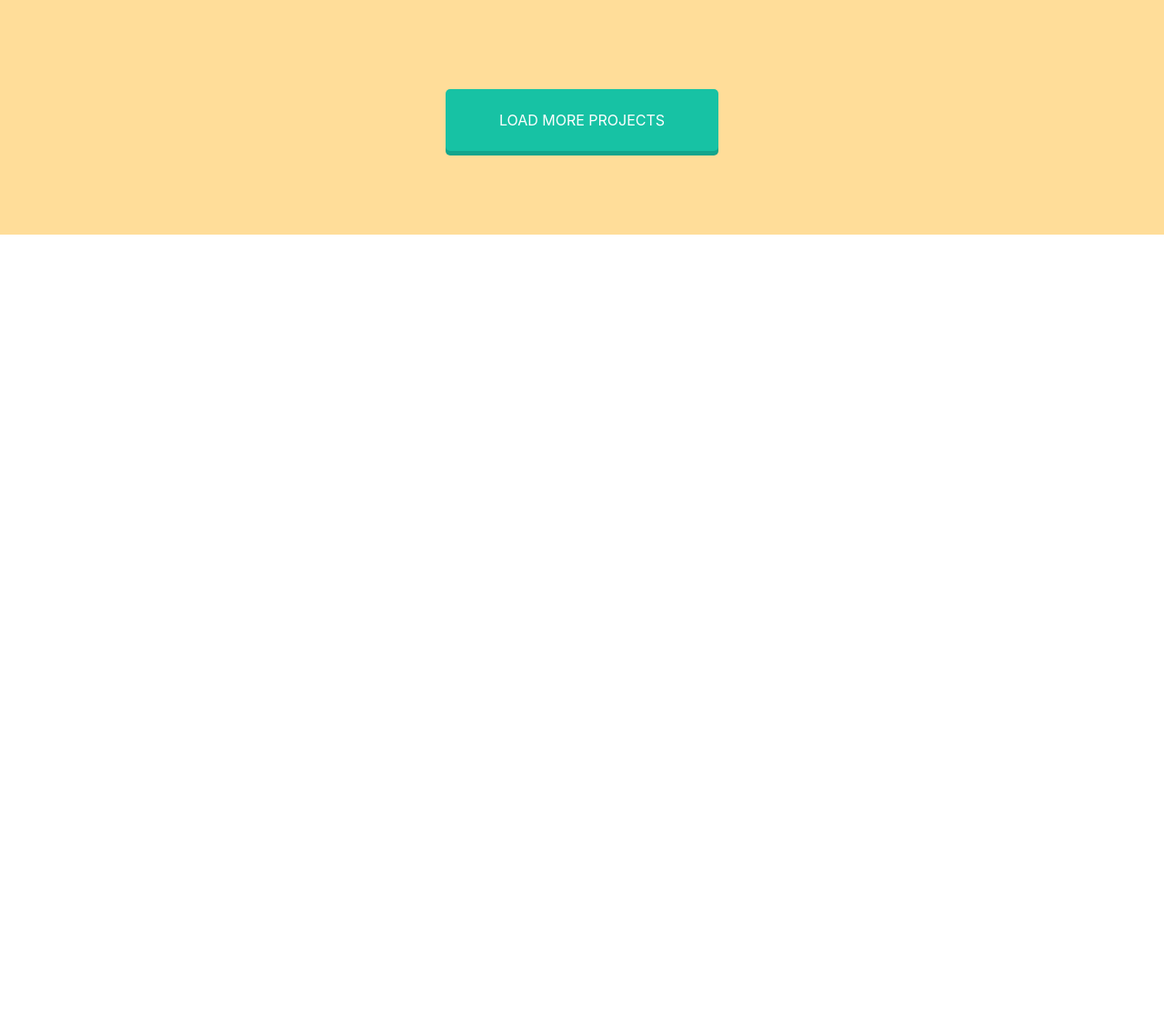
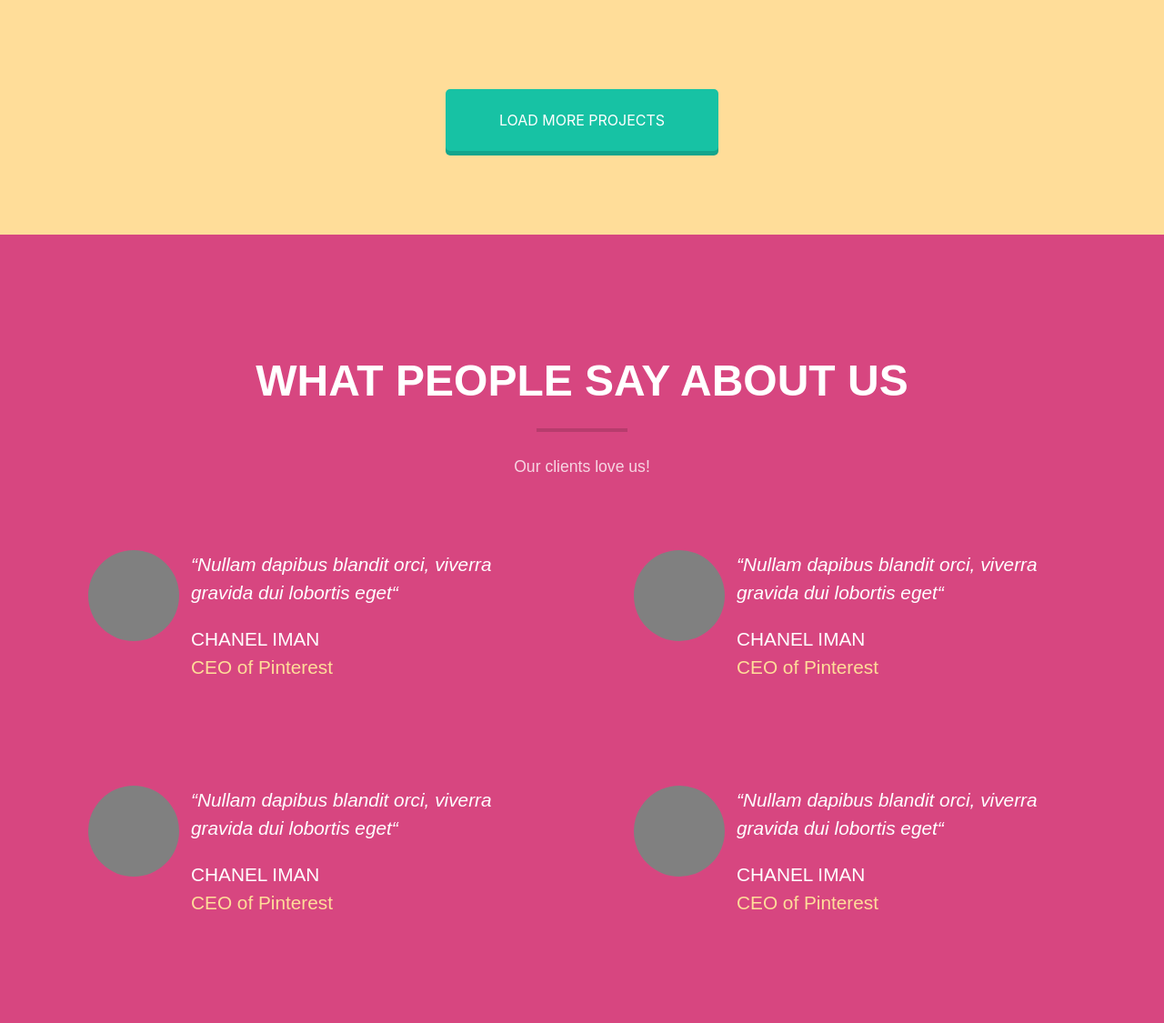
Before and after one commit to Dioneya/SiteTestFlexBoxTechnologie, a plain HTML site: page index.html in a window 1280 px wide. Shown: the part 4179-5304 px from the top of the page at 91% size. Before the commit the page ends 4437 px from the top, so only its background shows below. Drawn offline with nearby package versions, Linux system fonts and the light colour scheme; a web font is replaced by a local one.

Commit message:
Add files via upload

```diff
--- a/index.html
+++ b/index.html
@@ -210,6 +210,49 @@
             </div>
         </div>
     </main>
+    <main class="main4">
+        <div class="main main-content col-12">
+            <p class="col-12">WHAT PEOPLE SAY ABOUT US</p>
+            <div class="col-12 line-box">
+            <div class="line"></div>
+            </div>
+            <p class="col-6 sub-info">Our clients love us! </p>
+            <div class="testimotional">
+                <div class = "box-tem">
+                    <div class="round"></div>
+                    <div class="tem-description">
+                    <p><i>“Nullam dapibus blandit orci, viverra gravida dui lobortis eget“</i></p>
+                    <p class="head-info-block">Chanel Iman </p>
+                    <p class="sub-head-info-block">CEO of Pinterest </p>
+                    </div>
+                </div>
+                <div class = "box-tem">
+                    <div class="round"></div>
+                    <div class="tem-description">
+                    <p><i>“Nullam dapibus blandit orci, viverra gravida dui lobortis eget“</i></p>
+                    <p class="head-info-block">Chanel Iman </p>
+                    <p class="sub-head-info-block">CEO of Pinterest </p>
+                    </div>
+                </div>
+                <div class = "box-tem">
+                    <div class="round"></div>
+                    <div class="tem-description">
+                    <p><i>“Nullam dapibus blandit orci, viverra gravida dui lobortis eget“</i></p>
+                    <p class="head-info-block">Chanel Iman </p>
+                    <p class="sub-head-info-block">CEO of Pinterest </p>
+                    </div>
+                </div>
+                <div class = "box-tem">
+                    <div class="round"></div>
+                    <div class="tem-description">
+                    <p><i>“Nullam dapibus blandit orci, viverra gravida dui lobortis eget“</i></p>
+                    <p class="head-info-block">Chanel Iman </p>
+                    <p class="sub-head-info-block">CEO of Pinterest </p>
+                    </div>
+                </div>
+            </div>
+        </div>
+    </main>
     <footer></footer>
 </body>
 </html>
--- a/style.css
+++ b/style.css
@@ -412,3 +412,64 @@ p.head-info-block .second-main{
 .main3 .button button:hover{
     background-color: #20e9c6;
 }
+
+.main4{
+    min-height: 895px;
+    width: 100%;
+    background-color: #d74680;
+}
+
+.main4 .line{
+    background-color: #b73c6d;
+}
+.main4 .sub-info{
+    color: #fae6ee;
+}
+
+.testimotional{
+    max-width: 1140px;
+    width: 100%;
+    display: flex;
+    justify-content: space-between;
+    flex-wrap: wrap;
+    margin-top: 5%;
+}
+
+.box-tem{
+    max-width: 540px;
+    width: 100%;
+    display: flex;
+    justify-content: space-between;
+    flex-direction: row;
+    margin-bottom: 10%;
+}
+
+.round{
+    width: 100px;
+    height: 100px;
+    background-color: gray;
+    border-radius: 180%;
+    margin-left: 5%;
+
+}
+
+.tem-description{
+    width: 400px;
+}
+
+.tem-description p{
+    font-size: 1.3rem;
+    margin: 0;
+    font-weight: 100;
+    text-align: left;
+}
+
+.tem-description .head-info-block{
+    text-transform: uppercase;
+    margin-top: 5%;
+    font-weight: 300;
+}
+
+.tem-description .sub-head-info-block{
+    color: #ffdd99;
+}
```
